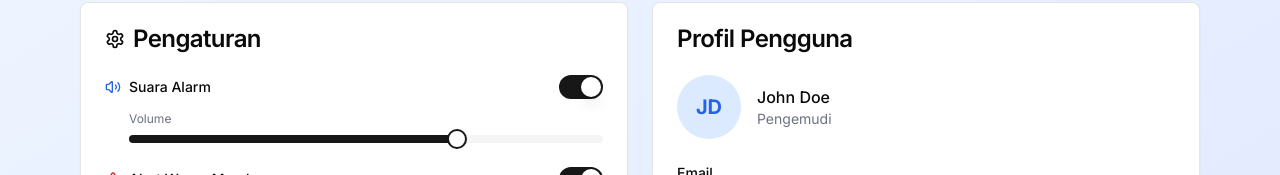
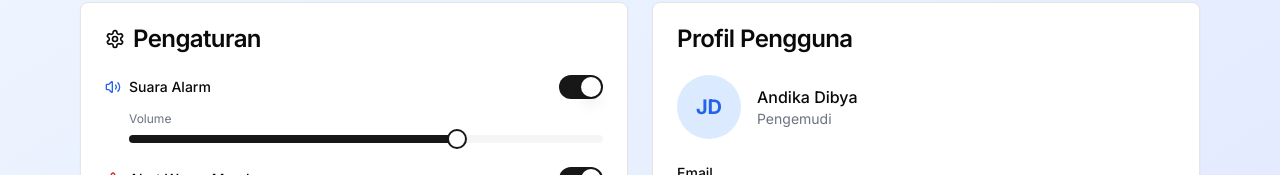
Before and after one commit to andikadibyaa/Deploy-Skripsi, a Next.js app: page / in a window 1280 px wide. Both pictures are taken after a click on the button "Pengaturan". Shown: the part 198-373 px from the top of the page. Built offline with nearby package versions, Linux system fonts and the light colour scheme; no server answers.

Commit message:
change name

```diff
--- a/app/page.tsx
+++ b/app/page.tsx
@@ -731,7 +731,7 @@ const startProcessing = () => {
                       <span className="text-xl font-bold text-blue-600">JD</span>
                     </div>
                     <div>
-                      <h3 className="font-medium">John Doe</h3>
+                      <h3 className="font-medium">Andika Dibya</h3>
                       <p className="text-sm text-gray-500">Pengemudi</p>
                     </div>
                   </div>
```
